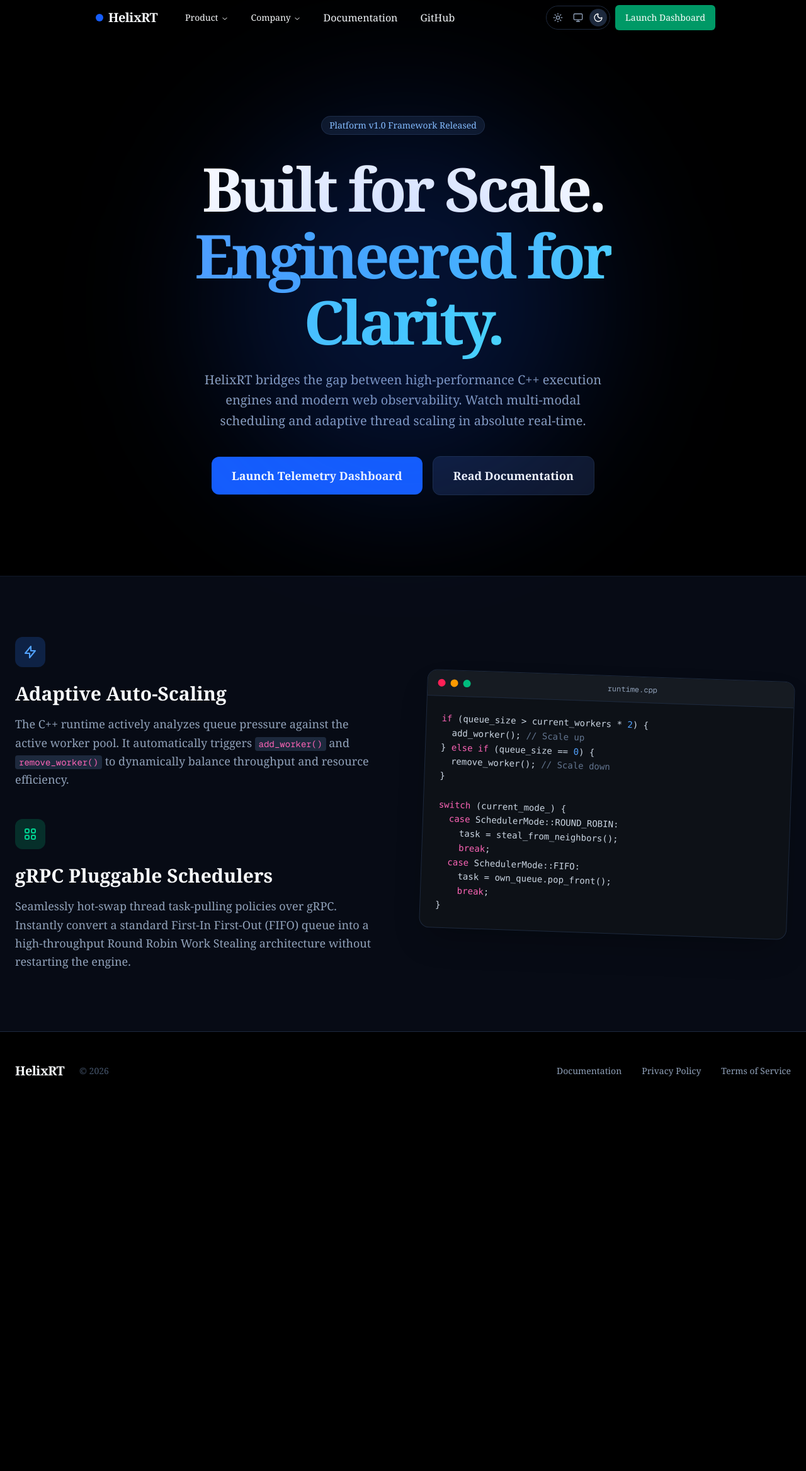
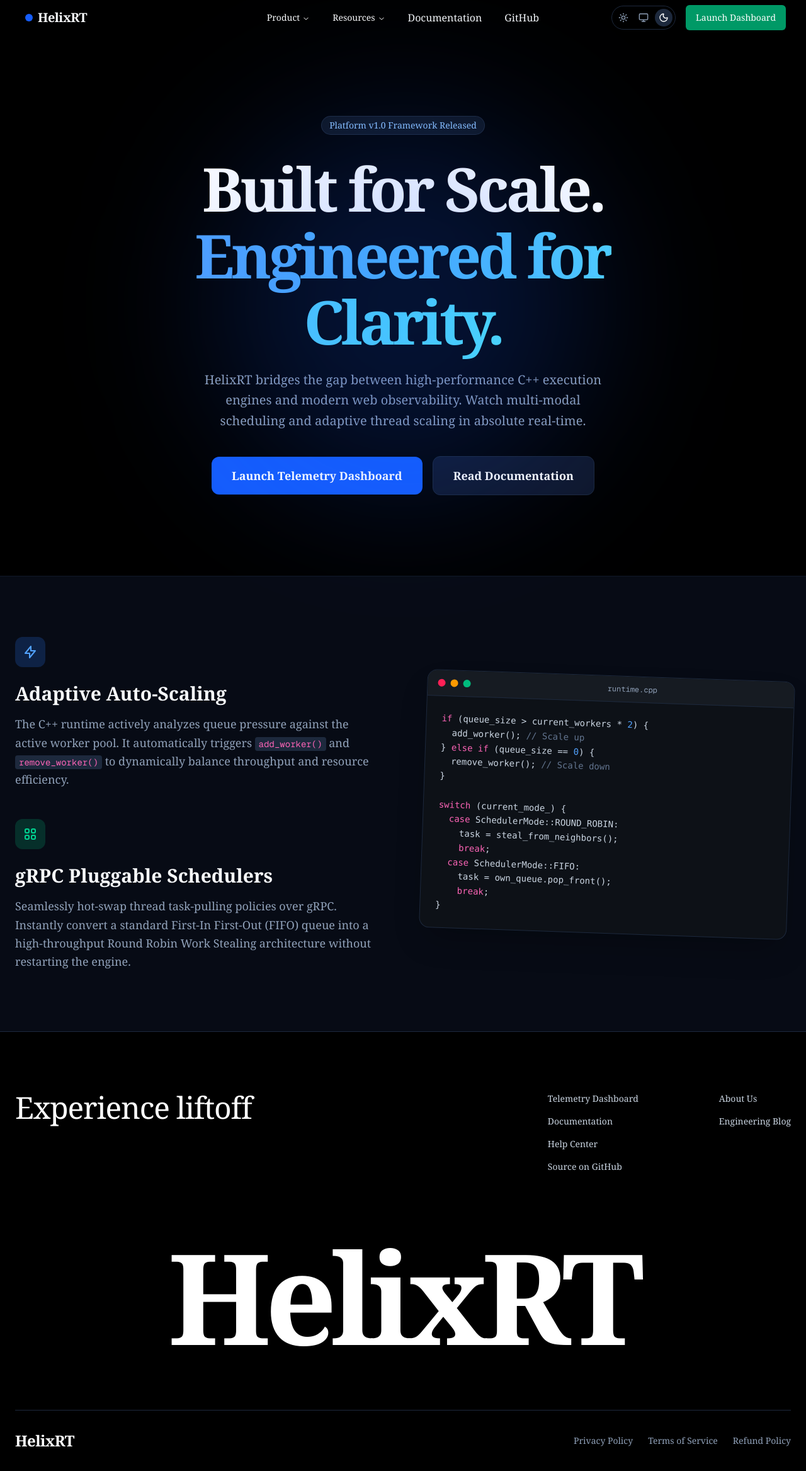
Before and after one commit to SekhSujonHaque2005/HelixRT, a Next.js app in the folder apps/frontend/: page / in a window 1280 px wide. Shown: the whole page at 63% size. Before the commit the page ends 1762 px from the top, so only its background shows below. Built offline with nearby package versions, Linux system fonts and the light colour scheme.

Commit message:
feat: Redesign header layout and completely overhaul the footer with new sections and navigation links.

```diff
--- a/apps/frontend/app/page.tsx
+++ b/apps/frontend/app/page.tsx
@@ -108,16 +108,44 @@ export default function Home() {
       </section>
 
       {/* Footer */}
-      <footer className="w-full border-t border-slate-200 dark:border-slate-800 bg-slate-50 dark:bg-black py-12 px-6">
-        <div className="max-w-7xl mx-auto flex flex-col md:flex-row justify-between items-center gap-6">
-          <div className="flex items-center gap-2">
-            <span className="font-bold text-xl tracking-tight">HelixRT</span>
-            <span className="text-slate-500 dark:text-slate-600 text-sm ml-4">© 2026</span>
+      <footer className="w-full bg-slate-50 dark:bg-black pt-24 pb-8 px-6 border-t border-slate-200 dark:border-slate-800">
+        <div className="max-w-7xl mx-auto w-full flex flex-col">
+          {/* Top section */}
+          <div className="flex flex-col lg:flex-row justify-between items-start gap-12 mb-24">
+            <h2 className="text-4xl md:text-5xl font-medium text-slate-900 dark:text-white tracking-tight">
+              Experience liftoff
+            </h2>
+            <div className="flex gap-16 md:gap-32">
+              <div className="flex flex-col gap-4 text-sm font-medium text-slate-900 dark:text-slate-300">
+                <Link href="/dashboard" className="hover:text-blue-600 dark:hover:text-blue-400">Telemetry Dashboard</Link>
+                <Link href="/docs" className="hover:text-blue-600 dark:hover:text-blue-400">Documentation</Link>
+                <Link href="/help-center" className="hover:text-blue-600 dark:hover:text-blue-400">Help Center</Link>
+                <Link href="https://github.com" target="_blank" className="hover:text-blue-600 dark:hover:text-blue-400">Source on GitHub</Link>
+              </div>
+              <div className="flex flex-col gap-4 text-sm font-medium text-slate-900 dark:text-slate-300">
+                <Link href="/about-us" className="hover:text-blue-600 dark:hover:text-blue-400">About Us</Link>
+                <Link href="/blog" className="hover:text-blue-600 dark:hover:text-blue-400">Engineering Blog</Link>
+              </div>
+            </div>
           </div>
-          <div className="flex gap-8 text-sm font-medium text-slate-600 dark:text-slate-400">
-            <a href="#" className="hover:text-blue-600 dark:hover:text-blue-400 transition-colors">Documentation</a>
-            <a href="#" className="hover:text-blue-600 dark:hover:text-blue-400 transition-colors">Privacy Policy</a>
-            <a href="#" className="hover:text-blue-600 dark:hover:text-blue-400 transition-colors">Terms of Service</a>
+
+          {/* Middle Gigantic Text */}
+          <div className="w-full flex justify-center items-center mb-20 overflow-hidden">
+            <h1 className="text-[18vw] xl:text-[200px] leading-none font-black tracking-tighter text-slate-900 dark:text-white text-center w-full">
+              HelixRT
+            </h1>
+          </div>
+
+          {/* Bottom Part */}
+          <div className="flex flex-col sm:flex-row justify-between items-center gap-6 pt-8 border-t border-slate-200 dark:border-slate-800">
+            <div className="flex items-center gap-2">
+              <span className="font-bold text-2xl tracking-tight text-slate-900 dark:text-white">HelixRT</span>
+            </div>
+            <div className="flex flex-wrap justify-center sm:justify-end gap-6 text-sm font-medium text-slate-600 dark:text-slate-400">
+              <Link href="/privacy-policy" className="hover:text-slate-900 dark:hover:text-white transition-colors">Privacy Policy</Link>
+              <Link href="/terms-of-service" className="hover:text-slate-900 dark:hover:text-white transition-colors">Terms of Service</Link>
+              <Link href="/refund-policy" className="hover:text-slate-900 dark:hover:text-white transition-colors">Refund Policy</Link>
+            </div>
           </div>
         </div>
       </footer>
--- a/apps/frontend/components/ui/header-3.tsx
+++ b/apps/frontend/components/ui/header-3.tsx
@@ -60,16 +60,18 @@ export function Header() {
                         scrolled,
                 })}
             >
-                <nav className="mx-auto flex h-14 w-full max-w-5xl items-center justify-between px-4">
-                    <div className="flex items-center gap-5">
-                        <Link href="/" className="flex items-center gap-2 hover:bg-slate-100 dark:hover:bg-slate-800 rounded-md p-2 transition-colors">
+                <nav className="mx-auto flex h-14 w-full items-center justify-between px-6 lg:px-8">
+                    <div className="flex items-center flex-1">
+                        <Link href="/" className="flex items-center gap-2 hover:bg-slate-100 dark:hover:bg-slate-800 rounded-md p-2 transition-colors w-fit">
                             <span className="flex h-3 w-3 relative">
                                 <span className="animate-ping absolute inline-flex h-full w-full rounded-full bg-blue-500 opacity-75"></span>
                                 <span className="relative inline-flex rounded-full h-3 w-3 bg-blue-600"></span>
                             </span>
                             <span className="font-bold text-xl tracking-tight text-slate-900 dark:text-slate-50">HelixRT</span>
                         </Link>
-                        <NavigationMenu className="hidden md:flex">
+                    </div>
+                    <div className="hidden md:flex shrink-0">
+                        <NavigationMenu>
                             <NavigationMenuList>
                                 <NavigationMenuItem>
                                     <NavigationMenuTrigger className="bg-transparent">
@@ -98,7 +100,7 @@ export function Header() {
                                 </NavigationMenuItem>
                                 <NavigationMenuItem>
                                     <NavigationMenuTrigger className="bg-transparent">
-                                        Company
+                                        Resources
                                     </NavigationMenuTrigger>
                                     <NavigationMenuContent className="bg-white dark:bg-black p-1 pr-1.5 pb-1.5">
                                         <div className="grid w-[400px] grid-cols-2 gap-2">
@@ -148,7 +150,7 @@ export function Header() {
                             </NavigationMenuList>
                         </NavigationMenu>
                     </div>
-                    <div className="hidden items-center gap-2 md:flex">
+                    <div className="hidden items-center gap-4 md:flex flex-1 justify-end">
                         <ThemeToggle />
                         <Link href="/dashboard">
                             <Button>Launch Dashboard</Button>
@@ -176,7 +178,7 @@ export function Header() {
                             {productLinks.map((link) => (
                                 <ListItem key={link.title} {...link} />
                             ))}
-                            <span className="text-sm">Company</span>
+                            <span className="text-sm">Resources</span>
                             {companyLinks.map((link) => (
                                 <ListItem key={link.title} {...link} />
                             ))}
```
